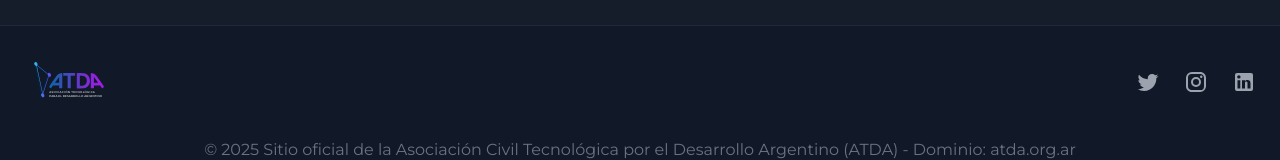
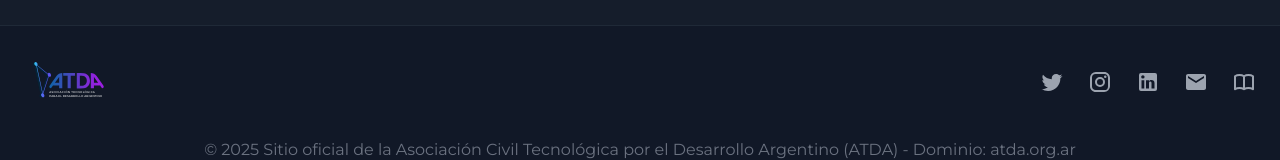
Before and after one commit to mlopezbisio/ATDA-Landing-page, a React (Vite) app: page / in a window 1280 px wide. Shown: the part 4290-4450 px from the top of the page. Built offline with nearby package versions, Linux system fonts and the light colour scheme.

Commit message:
cambios para aceptación de google for nonprofits

```diff
--- a/components/Footer.tsx
+++ b/components/Footer.tsx
@@ -1,5 +1,5 @@
 import React from 'react';
-import { ATDALogo, TwitterIcon, LinkedInIcon, InstagramIcon } from './Icons';
+import { ATDALogo, TwitterIcon, LinkedInIcon, InstagramIcon, MailIcon, BookIcon } from './Icons';
 
 const Footer: React.FC = () => {
   const handleNavClick = (e: React.MouseEvent<HTMLAnchorElement>, href: string) => {
@@ -31,6 +31,12 @@ const Footer: React.FC = () => {
             <a href="https://www.linkedin.com/company/atda-arg/" target="_blank" rel="noopener noreferrer" aria-label="Perfil de ATDA en LinkedIn" className="text-gray-400 hover:text-white transition-colors">
               <LinkedInIcon className="h-6 w-6" />
             </a>
+            <a href="mailto:mlopezbisio@gmail.com" target="_blank" rel="noopener noreferrer" aria-label="Enviar un correo electrónico" className="text-gray-400 hover:text-white transition-colors">
+              <MailIcon className="h-6 w-6" />
+            </a>
+            <a href="https://drive.google.com/file/d/1BQW8N4nwwoaJ6XYHcFt49IvGDraml2qp/view?usp=sharing" target="_blank" rel="noopener noreferrer" aria-label="Ver documento" className="text-gray-400 hover:text-white transition-colors">
+              <BookIcon className="h-6 w-6" />
+            </a>
           </div>
         </div>
         <div className="text-center text-gray-500 mt-8">
--- a/components/Icons.tsx
+++ b/components/Icons.tsx
@@ -315,3 +315,15 @@ export const InstagramIcon: React.FC<IconProps> = ({ className }) => (
     <path d="M7.8,2H16.2C19.4,2 22,4.6 22,7.8V16.2A5.8,5.8 0 0,1 16.2,22H7.8C4.6,22 2,19.4 2,16.2V7.8A5.8,5.8 0 0,1 7.8,2M7.6,4A3.6,3.6 0 0,0 4,7.6V16.4C4,18.39 5.61,20 7.6,20H16.4A3.6,3.6 0 0,0 20,16.4V7.6C20,5.61 18.39,4 16.4,4H7.6M17.25,5.5A1.25,1.25 0 0,1 18.5,6.75A1.25,1.25 0 0,1 17.25,8A1.25,1.25 0 0,1 16,6.75A1.25,1.25 0 0,1 17.25,5.5M12,7A5,5 0 0,1 17,12A5,5 0 0,1 12,17A5,5 0 0,1 7,12A5,5 0 0,1 12,7M12,9A3,3 0 0,0 9,12A3,3 0 0,0 12,15A3,3 0 0,0 15,12A3,3 0 0,0 12,9Z" />
   </svg>
 );
+
+export const MailIcon: React.FC<IconProps> = ({ className }) => (
+  <svg className={className} viewBox="0 0 24 24" fill="currentColor" xmlns="http://www.w3.org/2000/svg">
+    <path d="M20 4H4c-1.1 0-1.99.9-1.99 2L2 18c0 1.1.9 2 2 2h16c1.1 0 2-.9 2-2V6c0-1.1-.9-2-2-2zm0 4l-8 5-8-5V6l8 5 8-5v2z"/>
+  </svg>
+);
+
+export const BookIcon: React.FC<IconProps> = ({ className }) => (
+  <svg className={className} fill="none" stroke="currentColor" viewBox="0 0 24 24" xmlns="http://www.w3.org/2000/svg">
+    <path strokeLinecap="round" strokeLinejoin="round" strokeWidth={2} d="M12 6.253v13m0-13C10.832 5.477 9.246 5 7.5 5S4.168 5.477 3 6.253v13C4.168 18.477 5.754 18 7.5 18s3.332.477 4.5 1.253m0-13C13.168 5.477 14.754 5 16.5 5c1.747 0 3.332.477 4.5 1.253v13C19.832 18.477 18.246 18 16.5 18c-1.746 0-3.332.477-4.5 1.253" />
+  </svg>
+);
```
